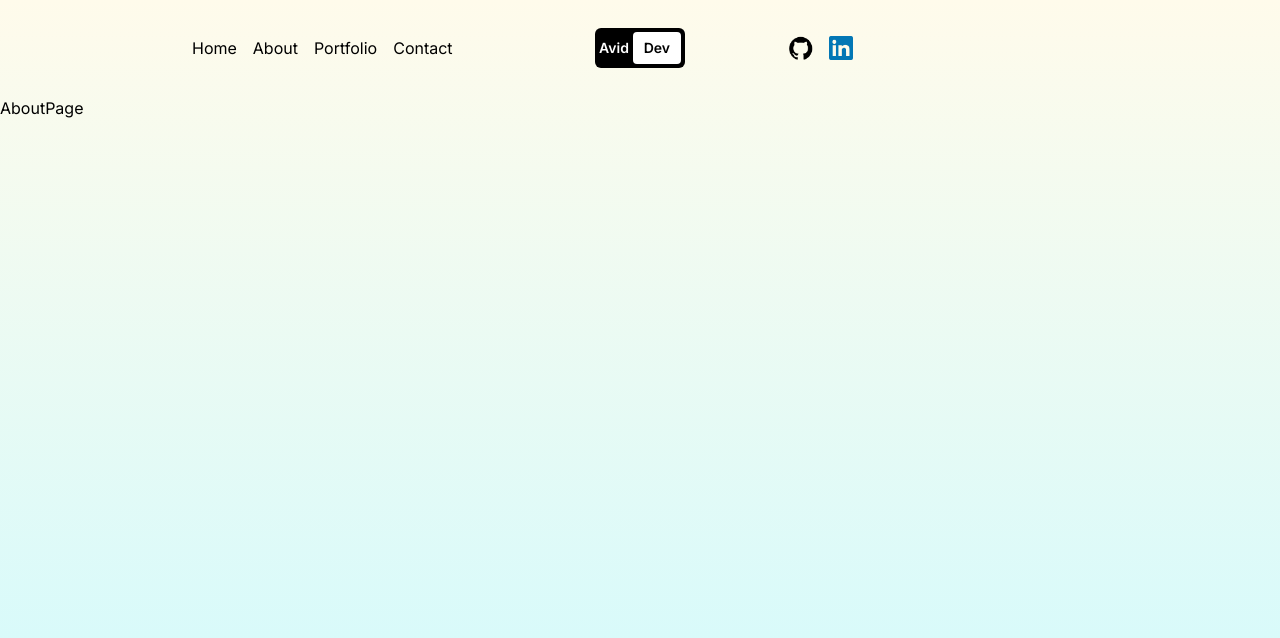
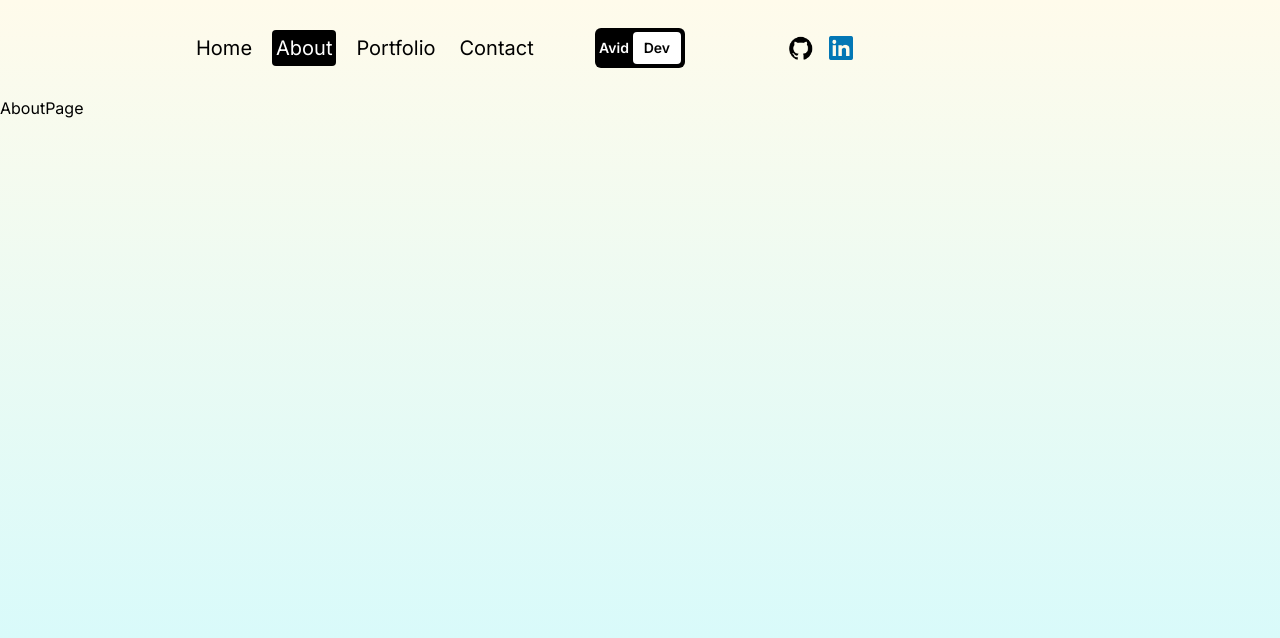
Before and after one commit to perfectblue0/animated-portfolio, a Next.js app: page /about in a window 1280 px wide. Shown: the top 638 px of the page. Built offline with nearby package versions, Linux system fonts and the light colour scheme.

Commit message:
added navLink.jsx file that will highlight page link that user is currently on, implemented NavLink Component to Navbar component, and fixed bugs in styling of links, social media links, and logo

```diff
--- /dev/null
+++ b/src/components/navLink.jsx
@@ -0,0 +1,23 @@
+"use client";
+
+import Link from "next/link";
+import { usePathname } from "next/navigation";
+
+const NavLink = ({ link }) => {
+  const pathName = usePathname();
+
+  console.log(pathName);
+
+  return (
+    <Link
+      className={`rounded p-1 ${
+        pathName === link.url && "bg-black text-white"
+      }`}
+      href={link.url}
+    >
+      {link.title}
+    </Link>
+  );
+};
+
+export default NavLink;
--- a/src/components/navbar.jsx
+++ b/src/components/navbar.jsx
@@ -3,6 +3,7 @@
 import Link from "next/link";
 import { useState } from "react";
 import Image from "next/image";
+import NavLink from "./navLink";
 
 const links = [
   { url: "/", title: "Home" },
@@ -14,17 +15,15 @@
 const Navbar = () => {
   const [open, setOpen] = useState(false);
   return (
-    <div className="h-full flex items-center justify-between px-4 sm:px-8 md:px-12 lg:px-20 xl:px-48">
+    <div className="h-full flex items-center justify-between px-4 sm:px-8 md:px-12 lg:px-20 xl:px-48 text-xl">
       {/* LINKS */}
-      <div className="hidden md:flex gap-4 xl:w-1/3">
+      <div className="hidden md:flex gap-4 w-1/3">
         {links.map((link) => (
-          <Link href={link.url} key={link.title}>
-            {link.title}
-          </Link>
+          <NavLink link={link} key={link.title} />
         ))}
       </div>
       {/* LOGO */}
-      <div className="md:hidden lg:flex xl:w-1/3 justify-center">
+      <div className="md:hidden lg:flex xl:w-1/3 xl:justify-center">
         <Link
           href="/"
           className="text-sm bg-black rounded-md p-1 font-semibold flex items-center justify-center"
@@ -36,7 +35,7 @@
         </Link>
       </div>
       {/* SOCIAL MEDIA */}
-      <div className="hidden md:flex gap-4 xl:w-1/3">
+      <div className="hidden md:flex gap-4 w-1/3">
         <Link href="https://github.com/perfectblue0">
           <Image
             src="/github.png"
```
